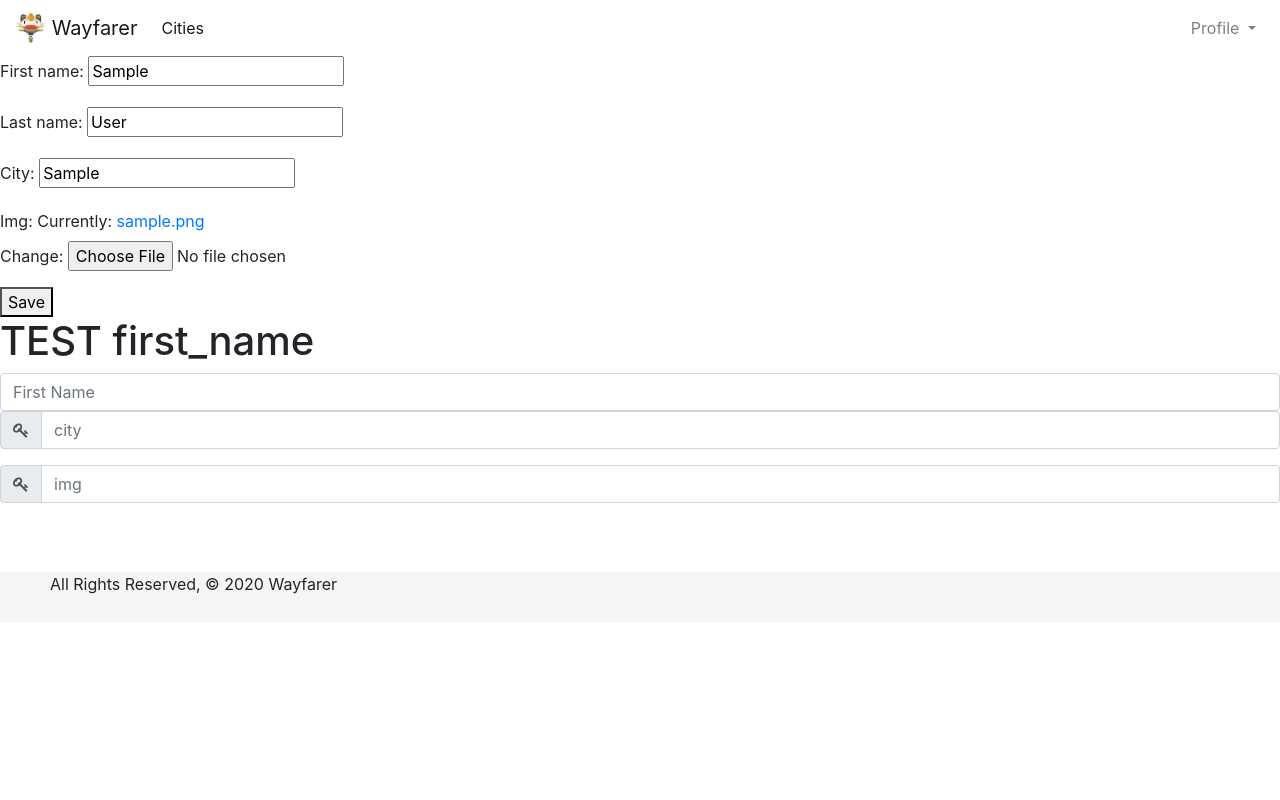
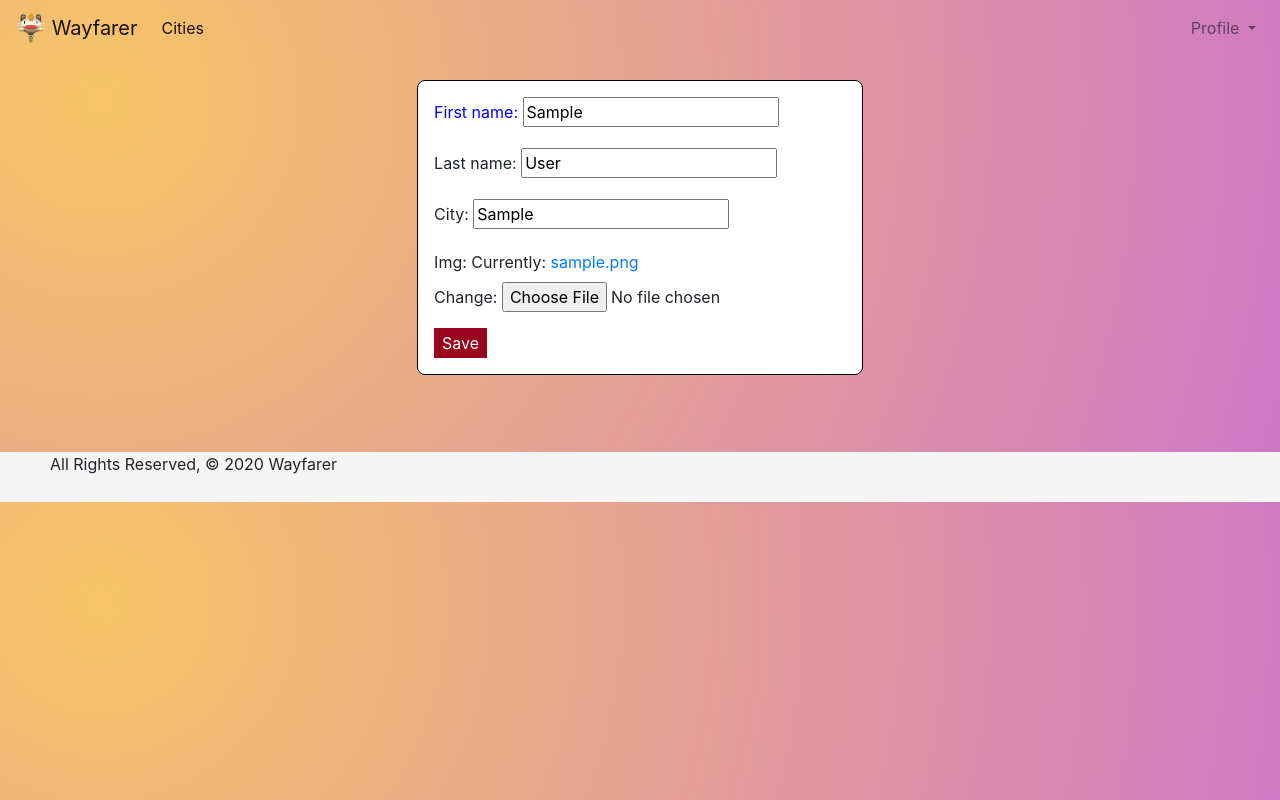
Before and after one commit to wadams458/Wayfarer, a Django app: page /profile/edit in a window 1280 px wide. Run offline with Django 3.2, Linux system fonts and the light colour scheme; a user stored in the database is signed in; tables that the repository leaves empty hold one stand-in row (values such as "Sample post"); some libraries are stand-ins or nearby versions.

Commit message:
update form css

```diff
--- /dev/null
+++ b/main_app/static/css/profileEdit.css
@@ -0,0 +1,46 @@
+body {
+  background: radial-gradient(circle at 100px 100px, rgb(247, 197, 103), rgb(205, 119, 199));
+}
+
+.content{
+  display: flex;
+  justify-content: center;
+  align-items: center;
+}
+
+.form-container{
+  display: flex;
+  justify-content: center;
+  align-items: center;
+  margin: 24px;
+  padding: 16px;
+  border: 1px solid #000000;
+  max-width: 520px;
+  width: 100%%;
+  background-color: #ffffff;
+  border-radius: 8px;
+}
+
+form p:nth-child(2){
+  color: blue;
+}
+
+.btn-primary {
+  background-color: #9a031e;
+  border-color: transparent;
+}
+
+.btn-primary:hover {
+  background-color: #fb8b24;
+  border-color: transparent;
+}
+
+.btn-primary:active{
+    background-color: #FB8B24;
+    border-color: transparent;
+}
+
+.btn-primary:focus{
+    background-color: #FB8B24;
+    border-color: transparent;
+}
--- a/main_app/templates/profileEdit.html
+++ b/main_app/templates/profileEdit.html
@@ -1,13 +1,19 @@
 {% extends 'base.html' %}
+{% load static %}
+{% block extra_head %}
+  <link rel="stylesheet" href="{% static 'css/profileEdit.css' %}">
+{% endblock %}
 {% block content %}
-<form method="POST" enctype="multipart/form-data">
-  {% csrf_token %}
-  {{ user_form.as_p }}
-  {{ profile_form.as_p }}
-  <button type="submit">Save</button>
-</form>
+<div class="form-container">
+  <form method="POST" enctype="multipart/form-data">
+    {% csrf_token %}
+    {{ user_form.as_p }}
+    {{ profile_form.as_p }}
+    <button class="btn-primary"type="submit">Save</button>
+  </form>
+</div>
 
-<h1>TEST {{user_form.first_name.html_name}}</h1>
+<!-- <h1>TEST {{user_form.first_name.html_name}}</h1>
 <input class="form-control" id="{{ field.id_for_label }}" maxlength="150" name="{{ user_form.first_name.html_name }}" placeholder="First Name"/>
 
 
@@ -25,7 +31,7 @@
       />
       {{ field.errors }}
   </div>
-{% endfor %}
+{% endfor %} -->
 
 
 {% endblock %}
```
